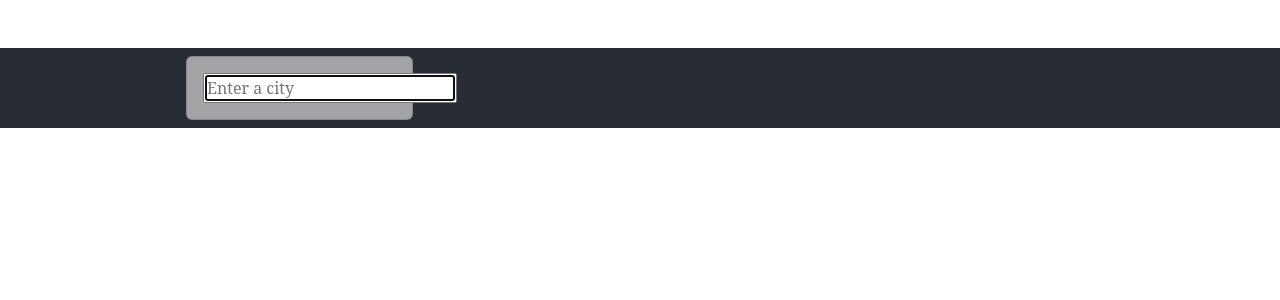
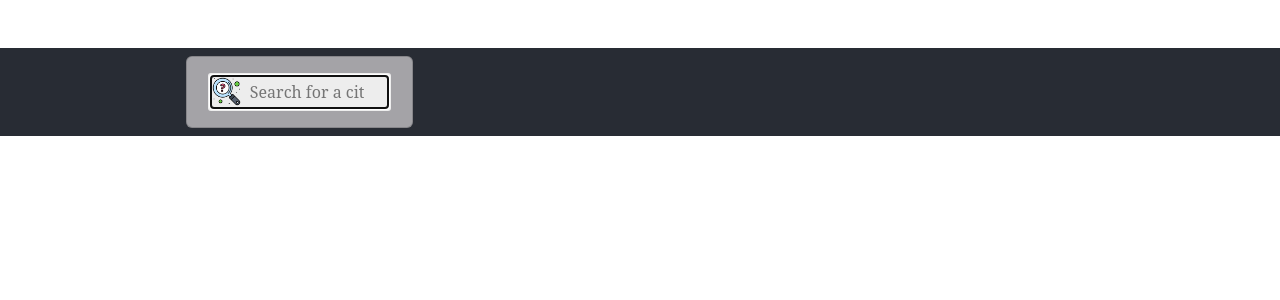
Before and after one commit to Teewawa/react-weather-app, a React (Create React App) app: page / in a window 1280 px wide. Shown: the top 300 px of the page. Built offline with nearby package versions, Linux system fonts and the light colour scheme.

Commit message:
Update placeholder to Search for a city...

```diff
--- a/src/SearchEngine.js
+++ b/src/SearchEngine.js
@@ -4,6 +4,7 @@
 
 import React, { useState } from "react";
 import axios from "axios";
+import './App.css';
 
 export default function SearchEngine(props){
     //define state variables to be updated
@@ -35,7 +36,8 @@ export default function SearchEngine(props){
     //Search engine form
     let form = (
         <form onSubmit={handleSubmit}>
-            <input type="search" placeholder="Enter a city" onChange={updateCity} autoFocus="on" />
+            <input type="search" placeholder="Search for a city..." onChange={updateCity} autoFocus="on"
+            id="search-input" />
         </form>
     );
 
```
